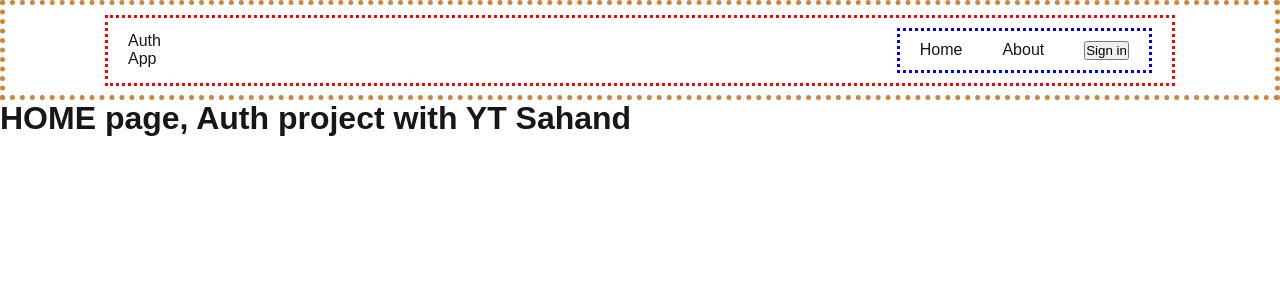
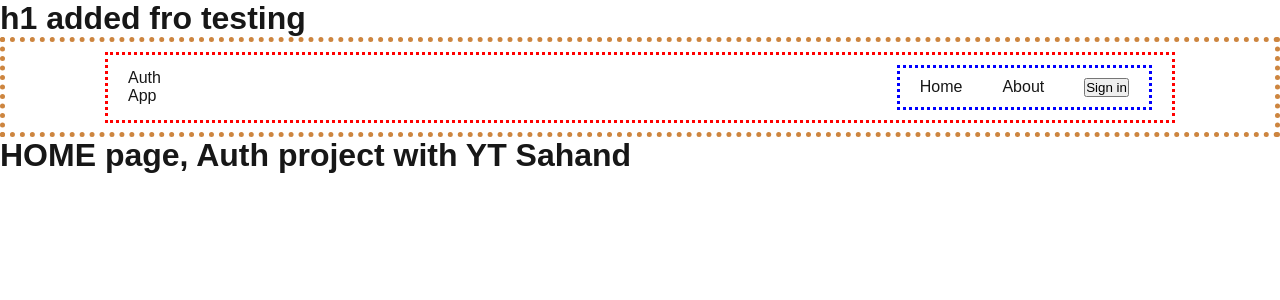
Before and after one commit to IT-AI-11/next-auth-app, a Next.js app: page / in a window 1280 px wide. Shown: the top 300 px of the page. Built offline with nearby package versions, Linux system fonts and the light colour scheme; no server answers.

Commit message:
commit: layout h1

```diff
--- a/src/app/layout.js
+++ b/src/app/layout.js
@@ -24,6 +24,8 @@ export default function RootLayout({ children }) {
       <html lang="en">
         <body className={`${geistSans.variable} ${geistMono.variable}`}>
 
+          <h1>h1 added fro testing</h1>
+
           <ClerkLoading>
             {/* <Loader /> */}
             Loading...
```
